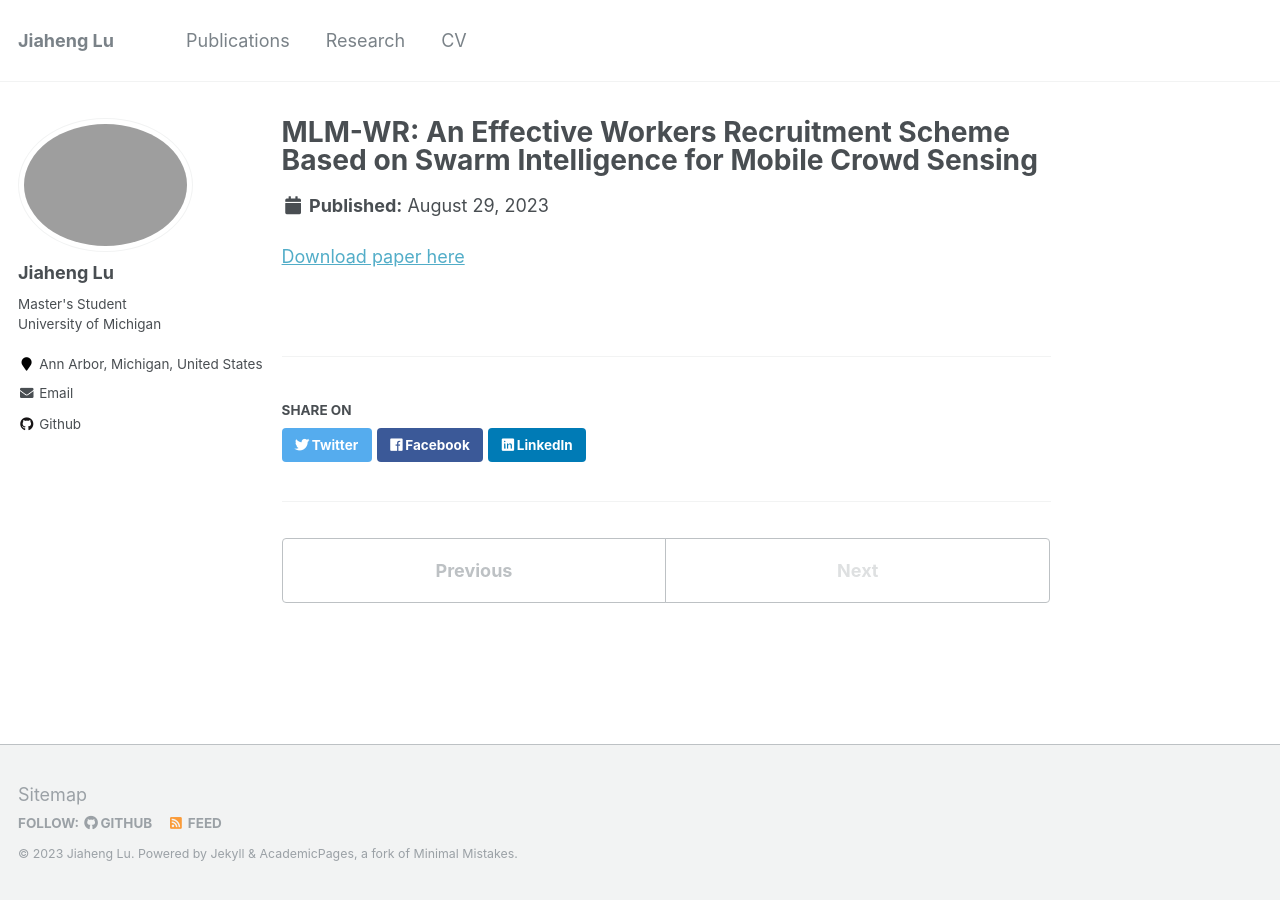
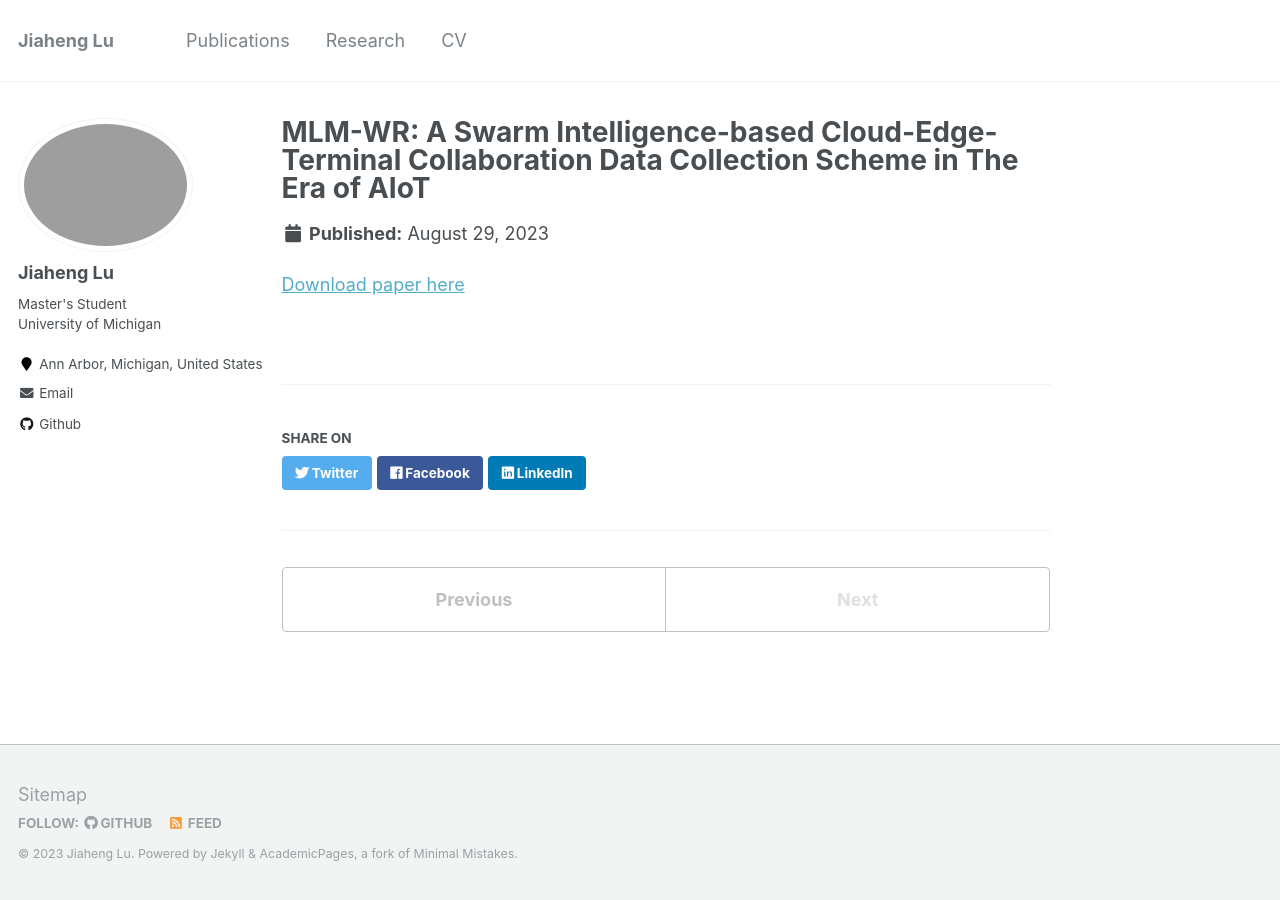
Before and after one commit to JhengLu/JhengLu.github.io, a Jekyll site: the page built from _publications/MLM-WR.md, in a window 1280 px wide. Built offline with Jekyll 4.4.1, drawn with Linux system fonts in a browser that asks for light colours.

Commit message:
Update MLM-WR.md

```diff
--- a/_publications/MLM-WR.md
+++ b/_publications/MLM-WR.md
@@ -1,8 +1,8 @@
 ---
-title: "MLM-WR: An Effective Workers Recruitment Scheme Based on Swarm Intelligence for Mobile Crowd Sensing"
+title: "MLM-WR: A Swarm Intelligence-based Cloud-Edge-Terminal Collaboration Data Collection Scheme in The Era of AIoT"
 collection: publications
 permalink: /publication/MLM-WR
-excerpt: 'Under Review in *Computer Networks*'
+
 ---
 
 
```
